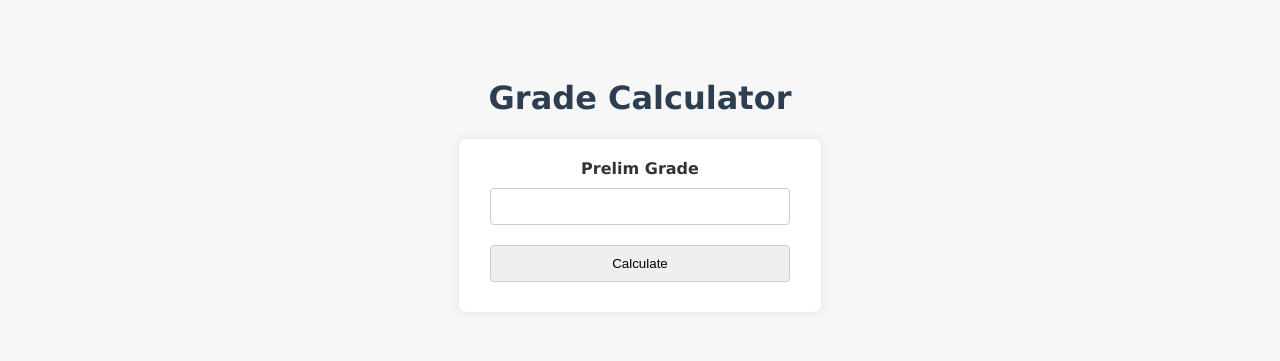
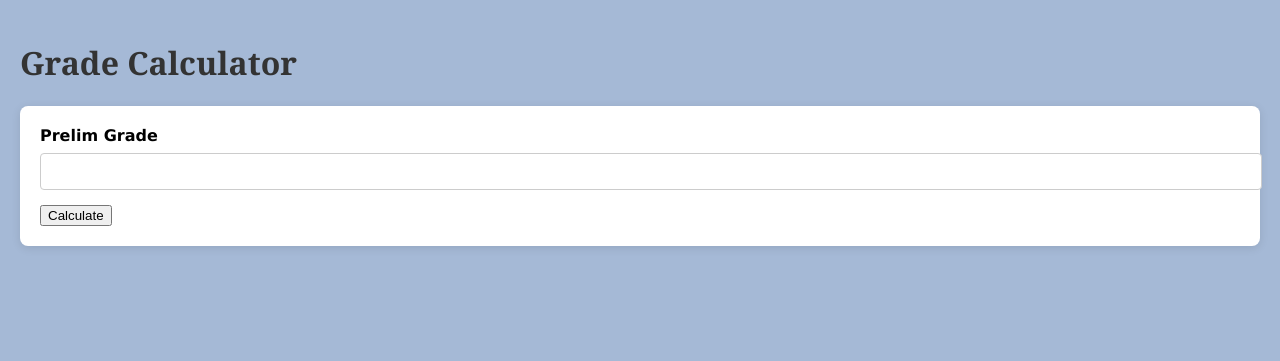
Before and after one commit to Sam-p2/computation-tool, a Flask app: page / in a window 1280 px wide. Shown: the top 361 px of the page. Run offline with Flask 3, Linux system fonts and the light colour scheme.

Commit message:
Updated CSS link for GitHub Pages

```diff
--- a/templates/index.html
+++ b/templates/index.html
@@ -4,84 +4,25 @@
     <meta charset="UTF-8">
     <meta name="viewport" content="width=device-width, initial-scale=1.0">
     <title>Grade Calculator</title>
-    <style>
-      body {
-        font-family: Verdana, sans-serif;
-        background-color: #f7f7f7;
-        color: #333;
-        text-align: center;
-        padding: 50px;
-      }
-      h1 {
-        color: #2c3e50;
-      }
-      form {
-        background-color: #fff;
-        padding: 20px;
-        border-radius: 8px;
-        box-shadow: 0 0 10px rgba(0, 0, 0, 0.1);
-        display: inline-block;
-      }
-      label {
-        font-weight: bold;
-      }
-      input {
-        padding: 10px;
-        margin: 10px 0;
-        width: 100%;
-        max-width: 300px;
-        box-sizing: border-box;
-        border: 1px solid #ccc;
-        border-radius: 4px;
-      }
-      button {
-        padding: 10px 20px;
-        background-color: #3498db;
-        color: white;
-        border: none;
-        border-radius: 4px;
-        cursor: pointer;
-      }
-      button:hover {
-        background-color: #2980b9;
-      }
-      p {
-        font-size: 1.1em;
-        color: #2c3e50;
-      }
-      .result {
-        margin-top: 20px;
-        padding: 15px;
-        background-color: #ecf0f1;
-        border-radius: 8px;
-        display: inline-block;
-      }
-      .result p {
-        margin: 5px 0;
-      }
-    </style>
+    <link rel="stylesheet" href="{{ url_for('static', filename='style.css') }}">
 </head>
 <body>
     <h1>Grade Calculator</h1>
-    <form action="" method="post">
+    <form method="POST">
         {{ form.hidden_tag() }}
-      <label for="prelim_grade">{{ form.prelim_grade.label }}</label>
+        {{ form.prelim_grade.label }}
         {{ form.prelim_grade() }}
-      <br>
         {{ form.submit(class="button") }}
     </form>
-
     {% if required_midterm is not none or required_final is not none or message %}
-    <div class="result">
         {% if required_midterm is not none %}
-        <p><strong>Required Midterm grade to pass:</strong> {{ required_midterm }}</p>
+            <p>Required Midterm grade to pass: {{ required_midterm }}</p>
         {% endif %}
         {% if required_final is not none %}
-        <p><strong>Required Final grade to pass:</strong> {{ required_final }}</p>
+            <p>Required Final grade to pass: {{ required_final }}</p>
         {% endif %}
         <p>{{ message }}</p>
         <p>{{ deans_lister_message }}</p>
-    </div>
     {% endif %}
 </body>
 </html>
```
Lines whose indentation alone changed are shown as unchanged.
